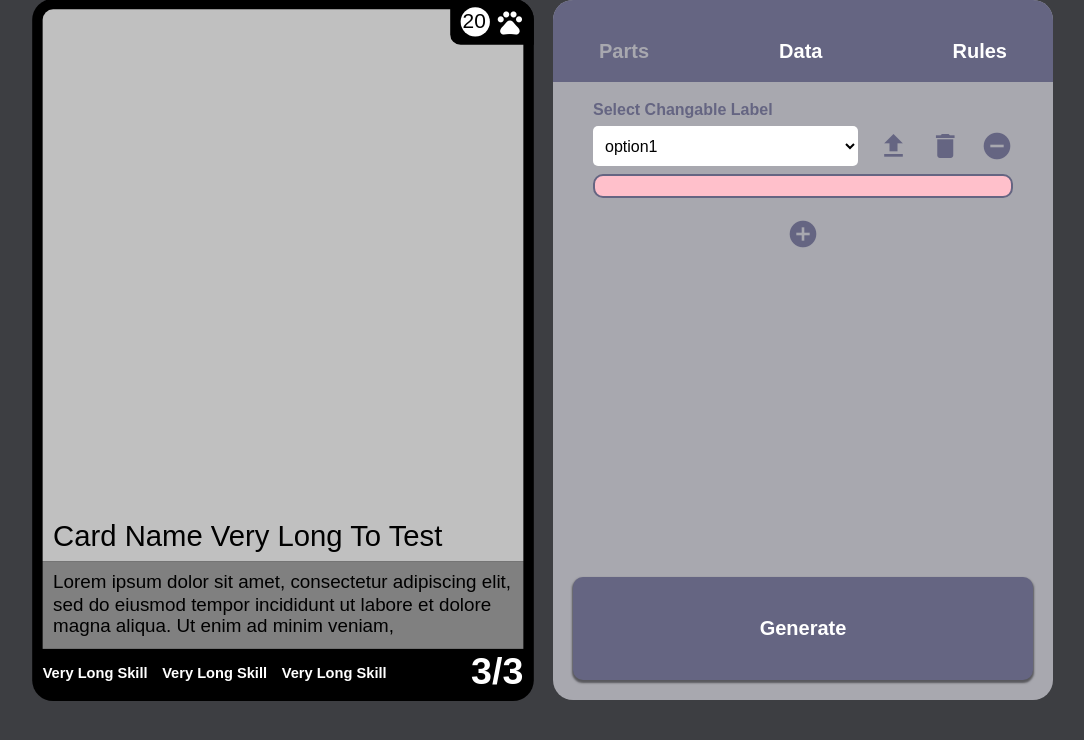
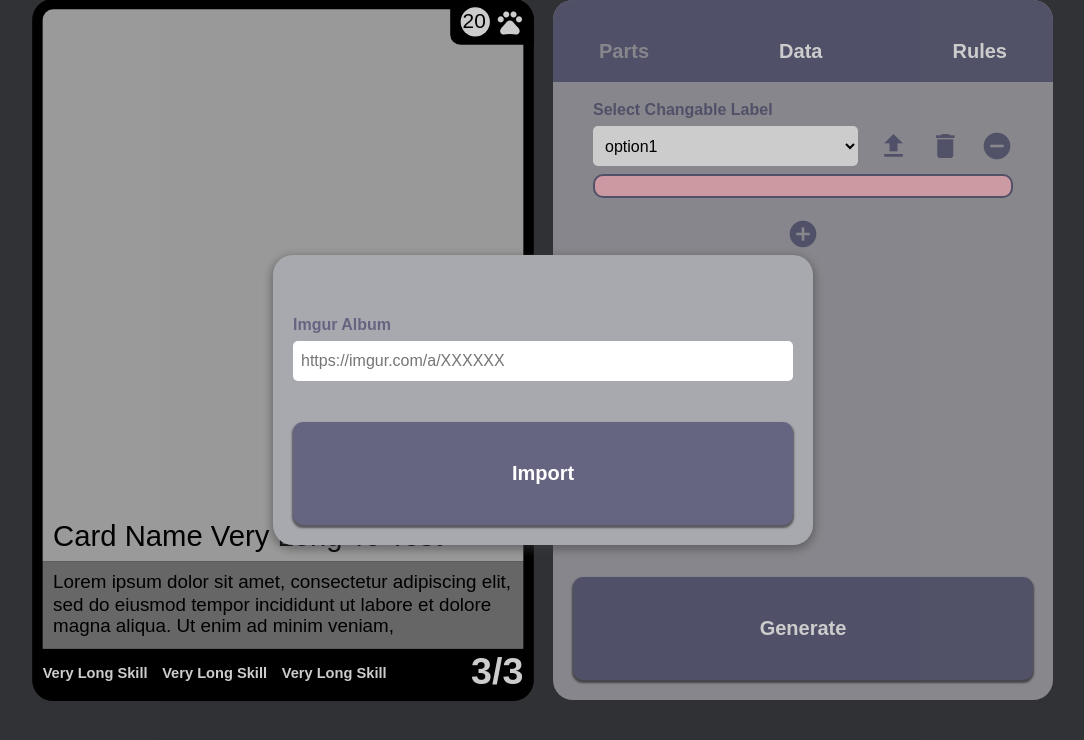
Before and after one commit to CottonBottom/CardMaker, a React (Create React App) app in the folder card-maker/: page / in a window 1280 px wide. Both pictures are taken after a click on the button "file_upload". Shown: the top 740 px of the page, without its empty margins (97-1181 px from the left). Built offline with nearby package versions, Linux system fonts and the light colour scheme; a web font is replaced by a local one.

Commit message:
Importing from Imgur

```diff
--- /dev/null
+++ b/card-maker/src/components/Import.tsx
@@ -0,0 +1,110 @@
+import React, { useCallback, useEffect, useState } from "react";
+
+type Props = {
+  isOpen: boolean;
+  importWarning: boolean;
+  onToggle: (toggled: boolean) => void;
+  onImportAlbum: (url: string) => void;
+};
+
+const Import: React.FC<Props> = (props: Props) => {
+  const [isShow, setIsShow] = useState(false);
+  const [url, setUrl] = useState("");
+
+  const closeDialog = useCallback(
+    (event) => {
+      if (
+        event.target.className === "import-container import-container--fade-in"
+      ) {
+        props.onToggle(false);
+      }
+    },
+    [props]
+  );
+  const closeByEscapeKey = useCallback(
+    (event) => {
+      const escapeKeyNumber = 27;
+      if (event.keyCode === escapeKeyNumber) {
+        props.onToggle(false);
+      }
+    },
+    [props]
+  );
+  useEffect(() => {
+    if (props.isOpen) {
+      window.addEventListener("keydown", closeByEscapeKey);
+    }
+    return () => {
+      if (props.isOpen) {
+        window.removeEventListener("keydown", closeByEscapeKey);
+      }
+    };
+  }, [closeByEscapeKey, props.isOpen]);
+
+  useEffect(() => {
+    window.addEventListener("click", closeDialog);
+    return () => {
+      window.removeEventListener("click", closeDialog);
+    };
+  }, [closeDialog]);
+
+  useEffect(() => {
+    if (props.isOpen) {
+      setIsShow(true);
+    } else {
+      setTimeout(() => {
+        setIsShow(false);
+      }, 500);
+    }
+  }, [props.isOpen]);
+
+  function getDialogContainerClass() {
+    const classList = ["import-container"];
+    if (!props.isOpen) {
+      classList.push("import-container--fade-out");
+    }
+    if (isShow) {
+      classList.push("import-container--fade-in");
+    }
+    return classList.join(" ");
+  }
+  return (
+    <>
+      {isShow && (
+        <div className={getDialogContainerClass()}>
+          <div className="import">
+            <div className="import-contents">
+              <div className="input-row input-row--dialog">
+                <label htmlFor="inputexample" className="input-label">
+                  Imgur Album
+                </label>
+                <input
+                  className="input"
+                  id="inputexample"
+                  type="text"
+                  placeholder="https://imgur.com/a/XXXXXX"
+                  value={url}
+                  onChange={(e) => setUrl(e.target.value)}
+                />
+                {props.importWarning && (
+                  <span className="import-error">
+                    <span className="material-icons">error</span>
+                    <span>Please check you have a valid link</span>
+                  </span>
+                )}
+              </div>
+              <button
+                className="button button--full-width"
+                onClick={() => props.onImportAlbum(url)}
+              >
+                Import
+              </button>
+            </div>
+          </div>
+        </div>
+      )}
+    </>
+  );
+};
+
+export default Import;
--- a/card-maker/src/components/Parts.tsx
+++ b/card-maker/src/components/Parts.tsx
@@ -4,6 +4,7 @@ import PartsSelect from "./PartsSelect";
 type Props = {
   categories: Category[];
   setCategories: React.Dispatch<React.SetStateAction<Category[]>>;
+  importCategory: (id: string) => void;
 };
 
 export type Category = {
@@ -16,6 +17,10 @@ export type Category = {
 const Parts: React.FC<Props> = (props: Props) => {
   const getUniqueId = (): string => {
     return new Date().getTime().toString();
+  };
+
+  const importCategory = (id: string) => {
+    props.importCategory(id);
   };
 
   const addCategory = () => {
@@ -46,7 +51,7 @@ const Parts: React.FC<Props> = (props: Props) => {
         onChangePart={(id: string, selected: string) =>
           props.setCategories(updateCategoriesValue(id, selected))
         }
-        onUpload={(id: string) => console.log(id)}
+        onImportCategory={(id: string) => importCategory(id)}
         onDeleteOption={(id: string) => console.log(id)}
         onRemoveCategory={(id: string) => removeCategory(id)}
       />
--- a/card-maker/src/components/PartsSelect.tsx
+++ b/card-maker/src/components/PartsSelect.tsx
@@ -4,7 +4,7 @@ import { Category } from "./Parts";
 type Props = {
   category: Category;
   onChangePart: (id: string, selected: string) => void;
-  onUpload: (id: string) => void;
+  onImportCategory: (id: string) => void;
   onDeleteOption: (id: string) => void;
   onRemoveCategory: (id: string) => void;
 };
@@ -46,7 +46,7 @@ const PartsSelect: React.FC<Props> = (props: Props) => {
         </select>
         <button
           className="button button--icon"
-          onClick={() => props.onUpload(props.category.id)}
+          onClick={() => props.onImportCategory(props.category.id)}
         >
           <span className="material-icons">file_upload</span>
         </button>
--- a/card-maker/src/components/Settings.tsx
+++ b/card-maker/src/components/Settings.tsx
@@ -1,5 +1,6 @@
 import React, { useState } from "react";
 import Parts, { Category } from "./Parts";
+import Import from "./Import";
 
 type Props = {};
 
@@ -17,11 +18,48 @@ const Settings: React.FC<Props> = (props: Props) => {
     "parts"
   );
   const [categories, setCategories] = useState<Category[]>(defaultCategories);
+  const [showImport, setShowImport] = useState<boolean>(false);
+  const [showImportWarning, setShowImportWarning] = useState<boolean>(false);
+  const [editingCategoryId, setEditingCategoryId] = useState<string>("");
+
+  const importCategory = (id: string) => {
+    console.log("The category Id", id);
+    setEditingCategoryId(editingCategoryId);
+    setShowImport(true);
+  };
+
+  const importAlbum = (url: string) => {
+    /** Validation */
+    var validUrl = new RegExp(/^(ftp|http|https):\/\/[^ "]+$/);
+    if (!validUrl.test(url)) {
+      setShowImportWarning(true);
+      return;
+    }
+
+    /** API Call */
+
+    console.log("The valid url", url);
+    setShowImportWarning(false);
+  };
+
+  const toggledShowImport = (toggled: boolean) => {
+    // Reseting category Id on hiding showImport
+    if (!toggled) {
+      setEditingCategoryId("");
+    }
+    setShowImport(toggled);
+  };
 
   const tabContent = (tab: "parts" | "data" | "rules") => {
     switch (tab) {
       case "parts":
-        return <Parts categories={categories} setCategories={setCategories} />;
+        return (
+          <Parts
+            categories={categories}
+            setCategories={setCategories}
+            importCategory={importCategory}
+          />
+        );
       case "data":
         return (
           <div className="tab-content">
@@ -56,6 +94,12 @@ const Settings: React.FC<Props> = (props: Props) => {
 
   return (
     <div className="card card--settings">
+      <Import
+        isOpen={showImport}
+        importWarning={showImportWarning}
+        onToggle={(toggled) => toggledShowImport(toggled)}
+        onImportAlbum={importAlbum}
+      />
       <div className="tab-container">
         <div className="tabs">
           <button
--- a/card-maker/src/scss/_designtokens.scss
+++ b/card-maker/src/scss/_designtokens.scss
@@ -2,6 +2,7 @@
 $background: #3d3e42;
 $foreground: #a8a8af;
 $selectable: #656582;
+$warning: #aa225b;
 
 // Text
 $textLight: white;
--- /dev/null
+++ b/card-maker/src/scss/_import.scss
@@ -0,0 +1,72 @@
+.import-container {
+  position: fixed;
+  left: 0px;
+  top: 0px;
+  justify-content: center;
+  align-items: center;
+  display: flex;
+  height: 100vh;
+  z-index: 100;
+  width: 100%;
+  background: rgba(0, 0, 0, 0.2);
+}
+
+.import {
+  border-radius: 20px;
+  width: 500px;
+  height: 250px;
+  padding: 20px;
+  box-shadow: 0px 3px 9px 2px rgba(61, 61, 66, 0.5);
+  background-color: $foreground;
+  display: flex;
+  flex-direction: column;
+  align-items: center;
+}
+
+.import-contents {
+  display: flex;
+  flex-direction: column;
+  justify-content: space-between;
+  width: 100%;
+  height: 100%;
+}
+
+.import-error {
+  margin: 8px 0px;
+  display: flex;
+  align-items: center;
+  color: $warning;
+  .material-icons {
+    margin-right: 4px;
+  }
+}
+// .fds-dialog ::-webkit-scrollbar {
+//   width: 4px;
+// }
+// .fds-dialog ::-webkit-scrollbar-thumb {
+//   border-radius: 100px;
+//   background: #e0e0e0;
+// }
+// .fds-dialog ::-webkit-scrollbar-track {
+//   background: none;
+// }
+import-error .import-container--fade-in {
+  animation: fadeIn 150ms ease;
+}
+.import-container--fade-out {
+  animation: fadeOut 150ms ease forwards;
+}
+
+@keyframes fadeIn {
+  0% {
+    opacity: 0;
+  }
+  100% {
+    opacity: 1;
+  }
+}
+@keyframes fadeOut {
+  100% {
+    opacity: 0;
+  }
+}
--- a/card-maker/src/scss/_inputs.scss
+++ b/card-maker/src/scss/_inputs.scss
@@ -3,6 +3,13 @@
   flex-direction: column;
   margin-bottom: 20px;
   padding: 0px 20px;
+}
+
+.input-row--dialog {
+  justify-content: center;
+  padding: 0px;
+  margin: 0px;
+  height: 100%;
 }
 
 .input-label {
--- a/card-maker/src/scss/index.scss
+++ b/card-maker/src/scss/index.scss
@@ -5,3 +5,4 @@
 @import "./inputs";
 @import "./buttons";
 @import "./charactercard";
+@import "./import";
```
